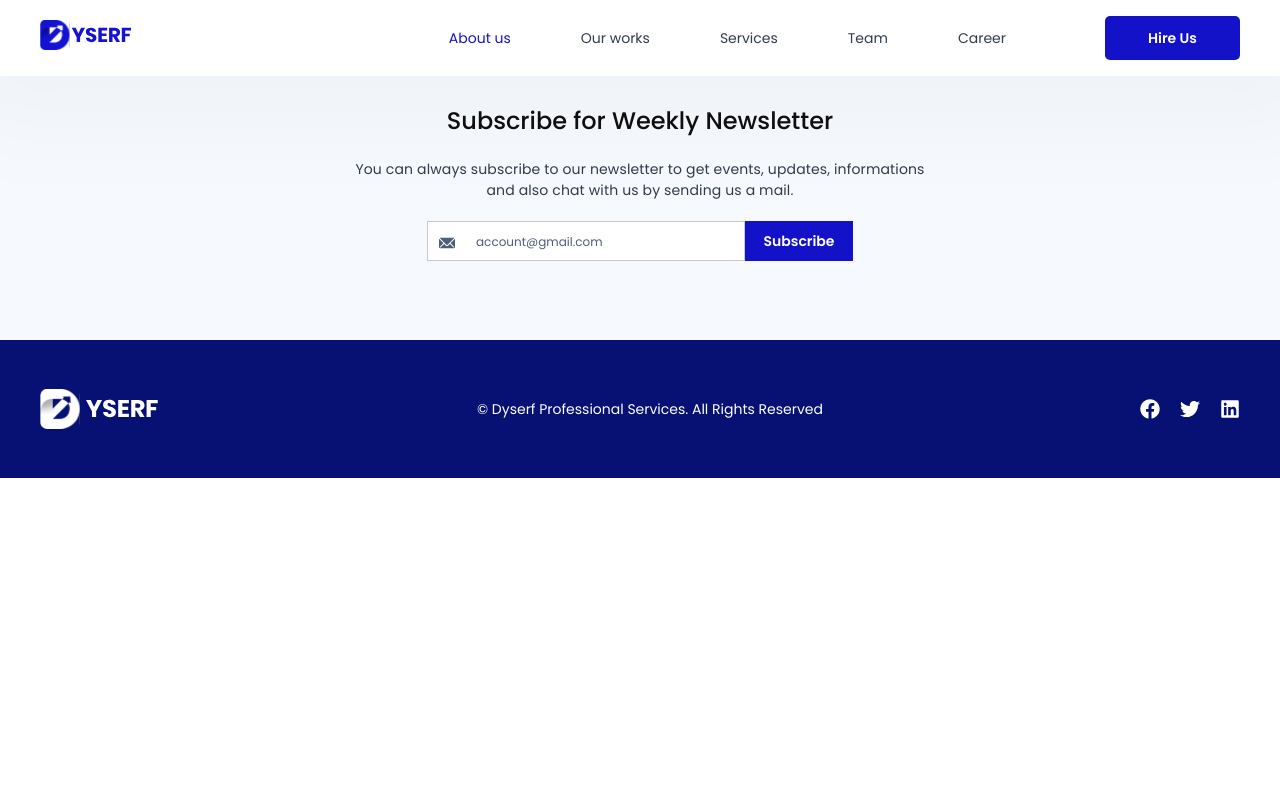
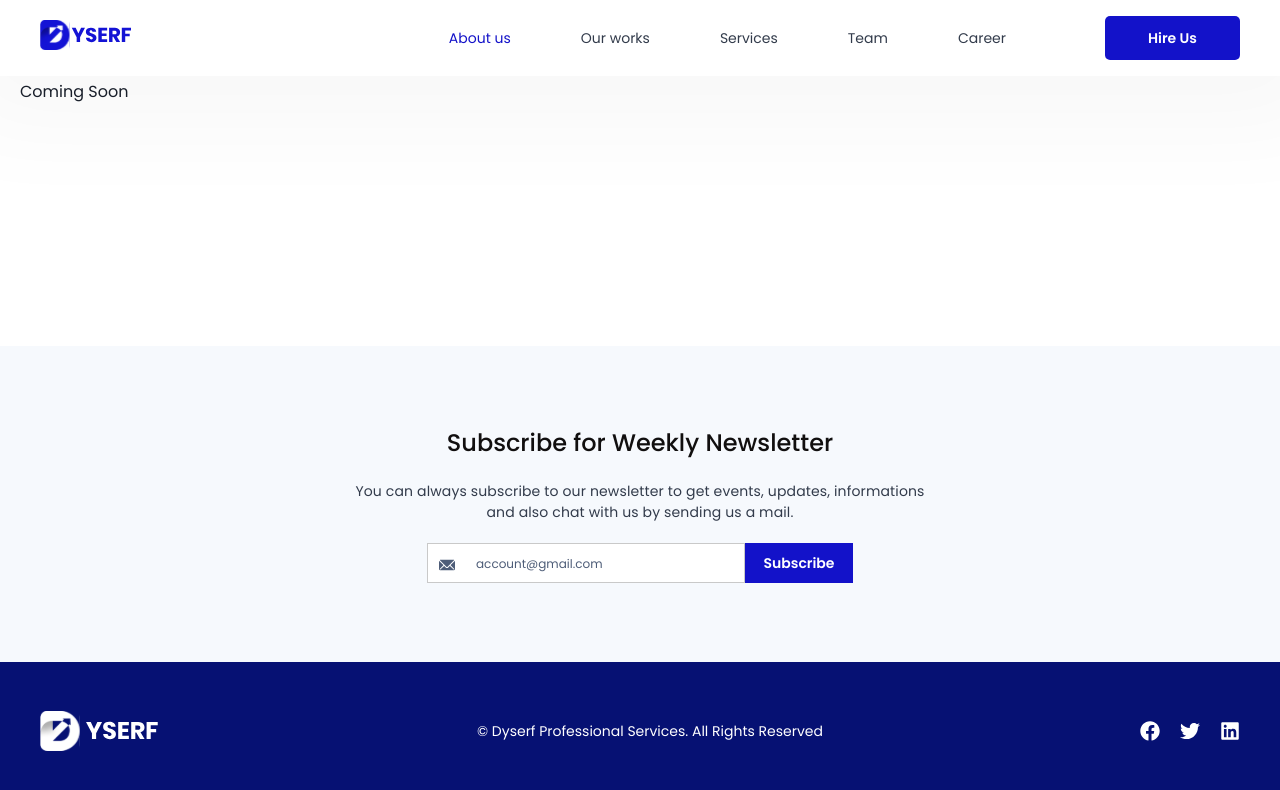
Before and after one commit to DGreegman/dyserf, a Next.js app: page /about in a window 1280 px wide. Shown: the top 790 px of the page. Built offline with nearby package versions, Linux system fonts and the light colour scheme.

Commit message:
Updated pages

```diff
--- a/components/Nav/SideBar.tsx
+++ b/components/Nav/SideBar.tsx
@@ -38,6 +38,7 @@ const SideBar = () => {
         _hover={{
           color: globalStyles.primaryColor,
         }}
+        onClick={() => showNav?.setShow(false)}
       >
         <Link href={path}>{title}</Link>
       </LinkBox>
--- a/layout/GlobalLayout.tsx
+++ b/layout/GlobalLayout.tsx
@@ -35,6 +35,8 @@ const GlobalLayout = ({ children }: ChildProps) => {
           width: globalStyles.width,
           minHeight: '100vh',
           position: 'relative',
+          display: 'flex',
+          flexDirection: 'column',
         }}
       >
         <Nav />
--- a/pages/about.tsx
+++ b/pages/about.tsx
@@ -1,7 +1,9 @@
-import React from 'react';
-
 const About = () => {
-  return <div>About</div>;
+  return (
+    <div style={{ flex: 1, paddingTop: '80px', paddingLeft: '20px' }}>
+      Coming Soon
+    </div>
+  );
 };
 
 export default About;
```
